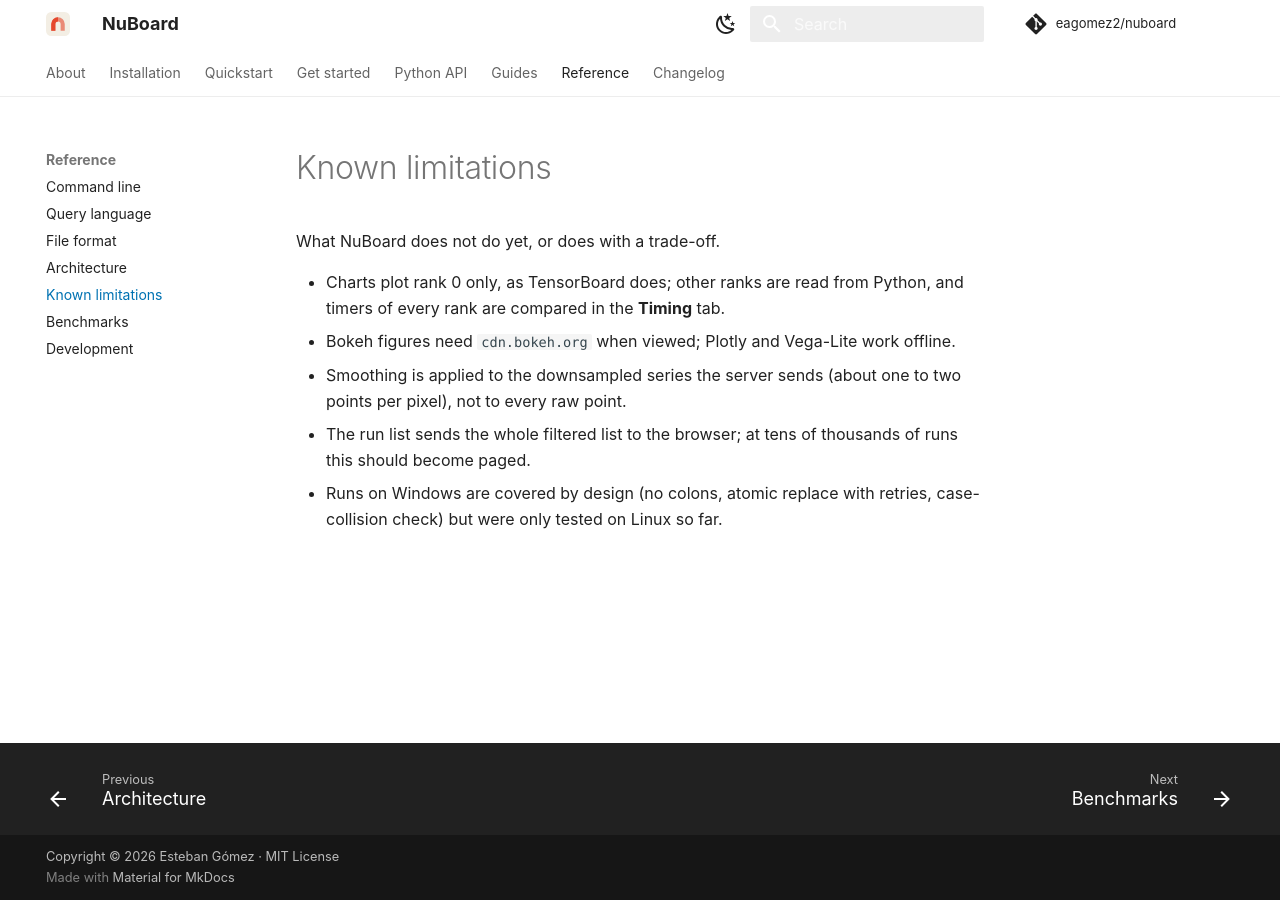
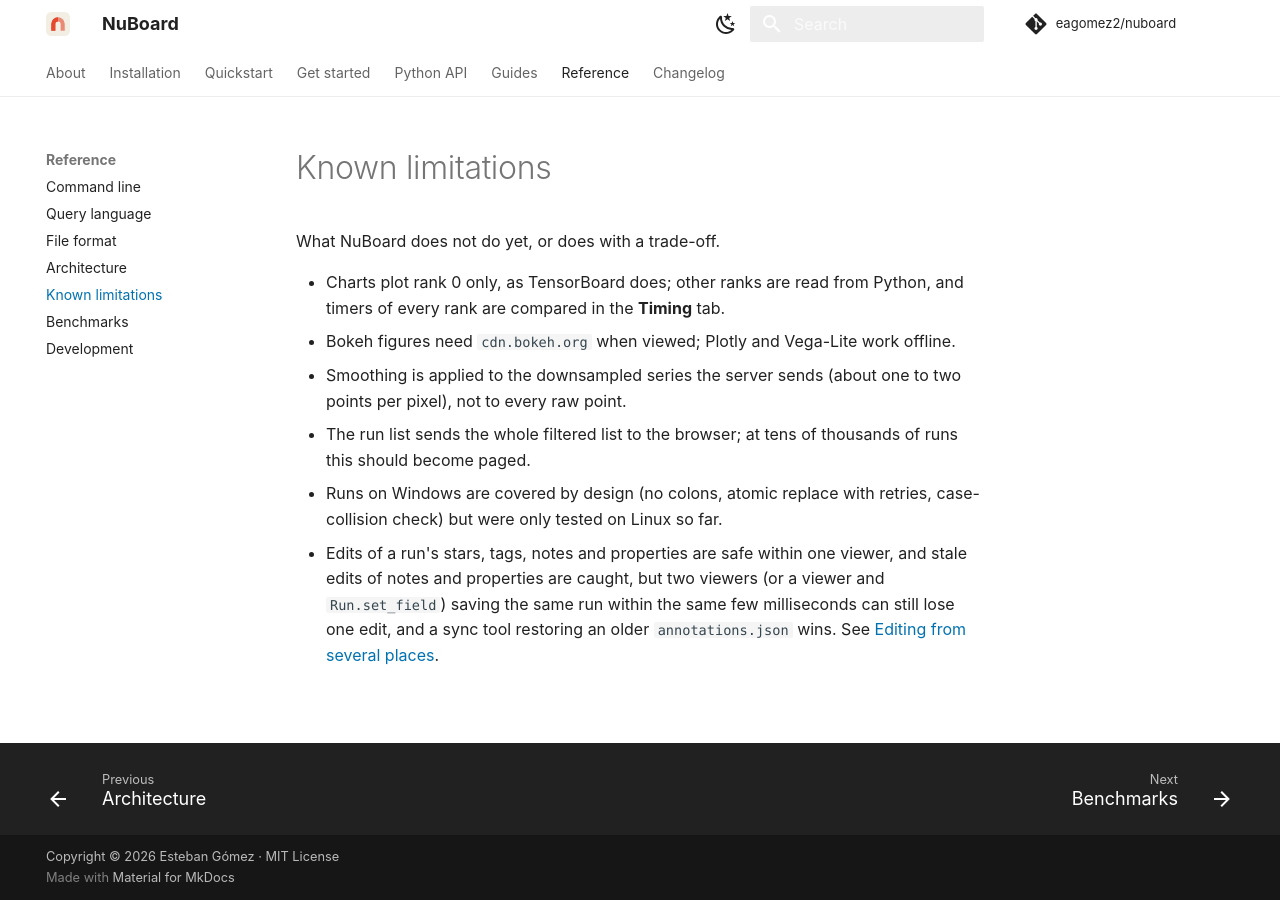
Before and after one commit to eagomez2/nuboard, an MkDocs documentation site: the page built from docs/reference/limitations.md, in a window 1280 px wide. Built offline with MkDocs 1.6.1 and Material for MkDocs 9.7.7, drawn with Linux system fonts in a browser that asks for light colours; comment, search, counter and statistics services are not loaded.

Commit message:
Docs: known limitations of editing from several places, set_field refusals

```diff
--- a/docs/reference/limitations.md
+++ b/docs/reference/limitations.md
@@ -12,3 +12,9 @@
   thousands of runs this should become paged.
 - Runs on Windows are covered by design (no colons, atomic replace with
   retries, case-collision check) but were only tested on Linux so far.
+- Edits of a run's stars, tags, notes and properties are safe within one
+  viewer, and stale edits of notes and properties are caught, but two viewers
+  (or a viewer and `Run.set_field`) saving the same run within the same few
+  milliseconds can still lose one edit, and a sync tool restoring an older
+  `annotations.json` wins. See
+  [Editing from several places](../guide/viewer.md#editing-from-several-places).
```
Also changed, not shown: docs/changelog.md (+2 -0 lines), docs/guide/analysis.md (+2 -1 lines).
